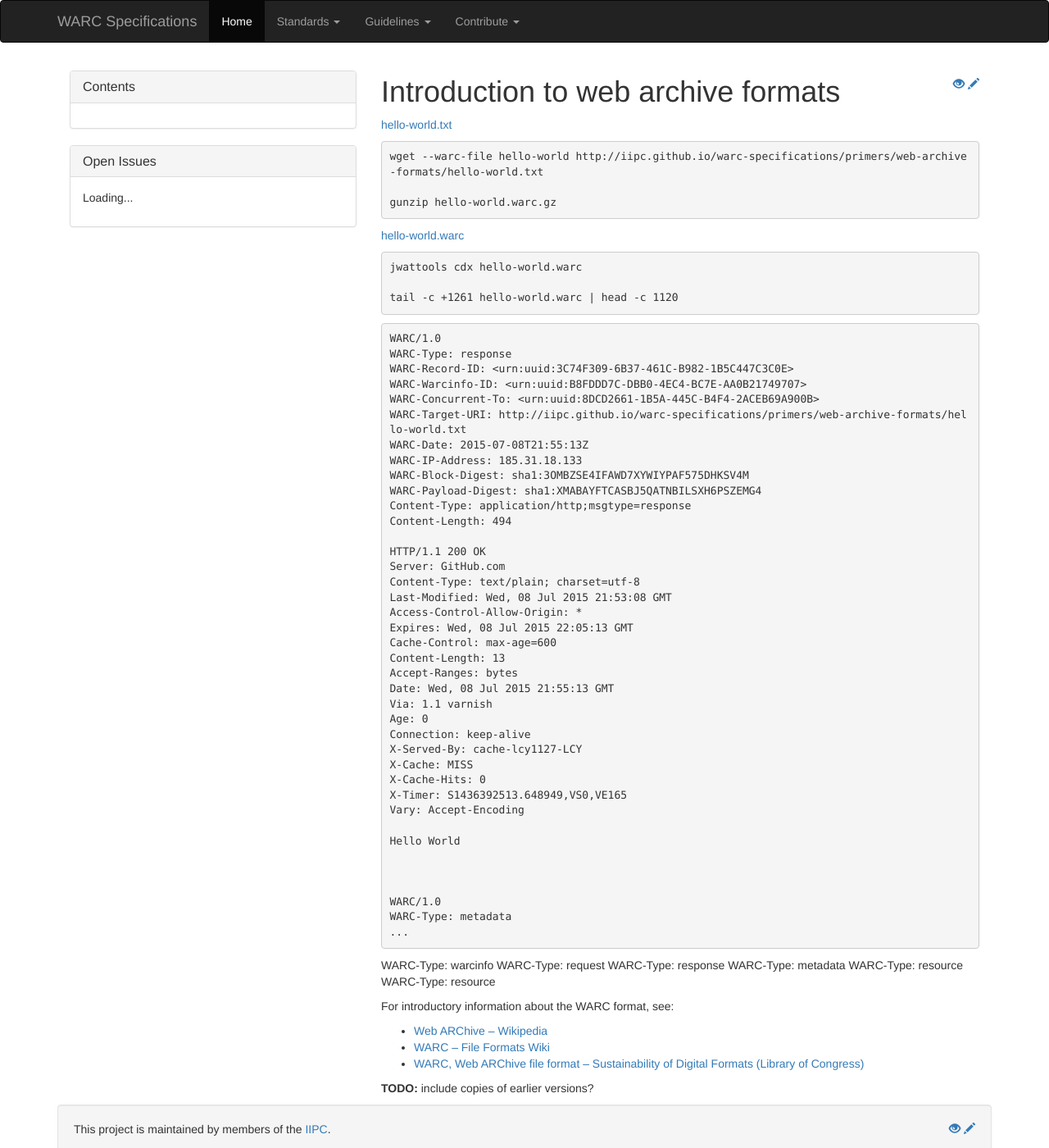
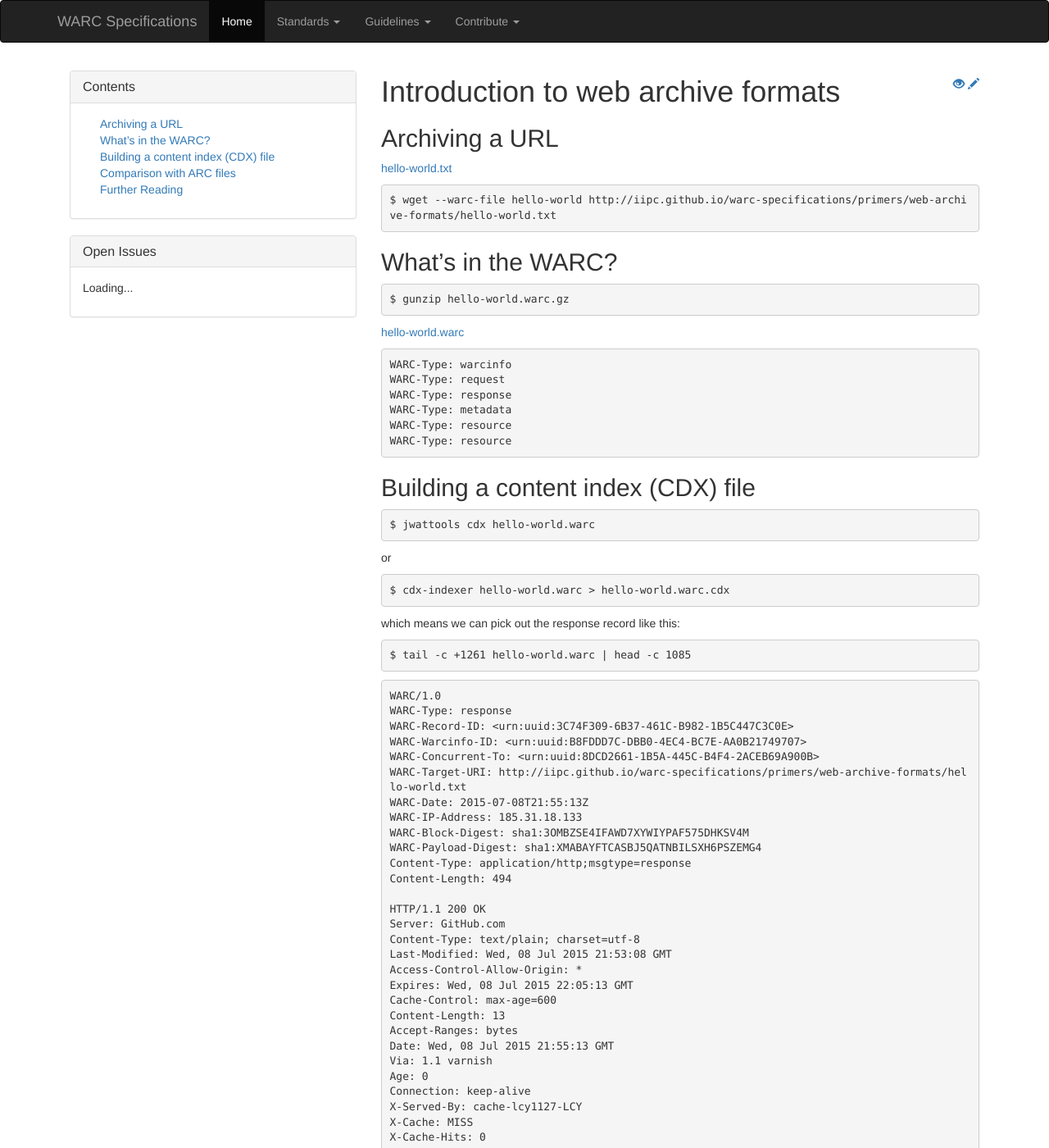
Before and after one commit to iipc/warc-specifications, a Jekyll site: the page built from primers/web-archive-formats/index.md, in a window 1280 px wide and 1400 px high. Shown: the whole window at 82% size. Built offline with Jekyll 4.4.1, drawn with Linux system fonts in a browser that asks for light colours; nearby versions of some CDN libraries; some of the changed text lies outside the part shown.

Commit message:
Improved formatting and added cdx-indexer details.

````diff
--- a/primers/web-archive-formats/index.md
+++ b/primers/web-archive-formats/index.md
@@ -4,19 +4,44 @@ type: primer
 strand: warc-format
 ---
 
+Archiving a URL
+---------------
+
 [hello-world.txt](./hello-world.txt)
 
-    wget --warc-file hello-world http://iipc.github.io/warc-specifications/primers/web-archive-formats/hello-world.txt
+    $ wget --warc-file hello-world http://iipc.github.io/warc-specifications/primers/web-archive-formats/hello-world.txt
 
-    gunzip hello-world.warc.gz
+
+What's in the WARC?
+-------------------
+
+    $ gunzip hello-world.warc.gz
 
 [hello-world.warc](./hello-world.warc)
 
-    jwattools cdx hello-world.warc
+~~~
+WARC-Type: warcinfo
+WARC-Type: request
+WARC-Type: response
+WARC-Type: metadata
+WARC-Type: resource
+WARC-Type: resource
+~~~
 
-    tail -c +1261 hello-world.warc | head -c 1120
+Building a content index (CDX) file
+-----------------------------------
 
-```
+    $ jwattools cdx hello-world.warc
+
+or
+
+    $ cdx-indexer hello-world.warc > hello-world.warc.cdx
+
+which means we can pick out the response record like this:
+
+    $ tail -c +1261 hello-world.warc | head -c 1085
+
+~~~
 WARC/1.0
 WARC-Type: response
 WARC-Record-ID: <urn:uuid:3C74F309-6B37-461C-B982-1B5C447C3C0E>
@@ -51,26 +76,17 @@ Vary: Accept-Encoding
 
 Hello World
 
+~~~
 
+Comparison with ARC files
+-------------------------
 
-WARC/1.0
-WARC-Type: metadata
 ...
-```
 
-
-WARC-Type: warcinfo
-WARC-Type: request
-WARC-Type: response
-WARC-Type: metadata
-WARC-Type: resource
-WARC-Type: resource
-
-
-For introductory information about the WARC format, see:
+Further Reading
+---------------
+For more information about the WARC format, see:
 
 * [Web ARChive -- Wikipedia](http://en.wikipedia.org/wiki/Web_ARChive)
 * [WARC -- File Formats Wiki](http://fileformats.archiveteam.org/wiki/WARC)
 * [WARC, Web ARChive file format -- Sustainability of Digital Formats (Library of Congress)](http://www.digitalpreservation.gov/formats/fdd/fdd000236.shtml)
-
-**TODO:** include copies of earlier versions?
````
Also changed, not shown: 1 other file.
